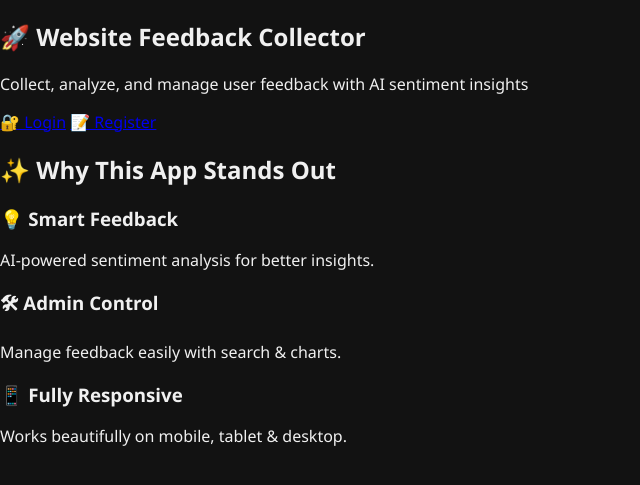
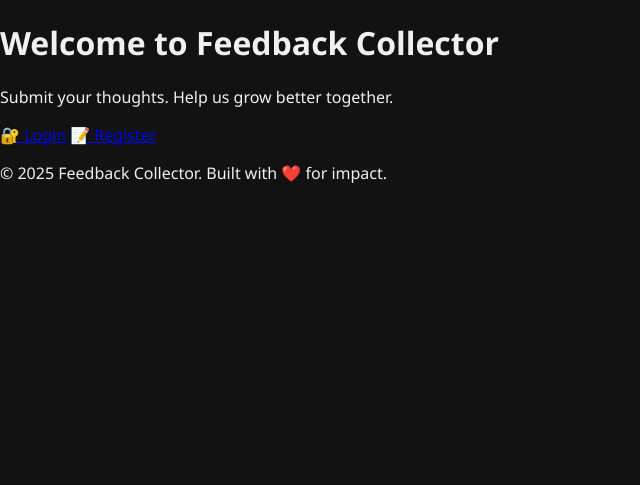
Before and after one commit to buildwithjanhavi/Website-Feedback-Collector-with-Admin-Dashboard, a Flask app: page / in a window 1280 px wide. Shown: the top 485 px of the page, without its empty margins (0-640 px from the left). Run offline with Flask 2, Linux system fonts and the light colour scheme.

Commit message:
Update index.html

```diff
--- a/templates/index.html
+++ b/templates/index.html
@@ -2,35 +2,26 @@
 <html lang="en">
 <head>
   <meta charset="UTF-8" />
+  <meta name="viewport" content="width=device-width, initial-scale=1.0"/>
   <title>Website Feedback Collector</title>
   <link rel="stylesheet" href="{{ url_for('static', filename='style.css') }}">
 </head>
-<body>
-  <section class="hero">
-    <h1>🚀 Website Feedback Collector</h1>
-    <p>Collect, analyze, and manage user feedback with AI sentiment insights</p>
-    <div class="hero-buttons">
-      <a href="{{ url_for('auth.login') }}" class="btn">🔐 Login</a>
-      <a href="{{ url_for('auth.register') }}" class="btn">📝 Register</a>
-    </div>
-  </section>
+<body class="landing-page">
 
-  <section class="features">
-    <h2>✨ Why This App Stands Out</h2>
-    <div class="feature-cards">
-      <div class="feature-card">
-        <h3>💡 Smart Feedback</h3>
-        <p>AI-powered sentiment analysis for better insights.</p>
-      </div>
-      <div class="feature-card">
-        <h3>🛠 Admin Control</h3>
-        <p>Manage feedback easily with search & charts.</p>
-      </div>
-      <div class="feature-card">
-        <h3>📱 Fully Responsive</h3>
-        <p>Works beautifully on mobile, tablet & desktop.</p>
+  <div class="hero-section">
+    <div class="content-box">
+      <h1>Welcome to <span>Feedback Collector</span></h1>
+      <p>Submit your thoughts. Help us grow better together.</p>
+      <div class="btn-group">
+        <a href="{{ url_for('login') }}" class="btn">🔐 Login</a>
+        <a href="{{ url_for('register') }}" class="btn secondary">📝 Register</a>
       </div>
     </div>
-  </section>
+  </div>
+
+  <footer>
+    <p>&copy; 2025 Feedback Collector. Built with ❤️ for impact.</p>
+  </footer>
+
 </body>
 </html>
```
